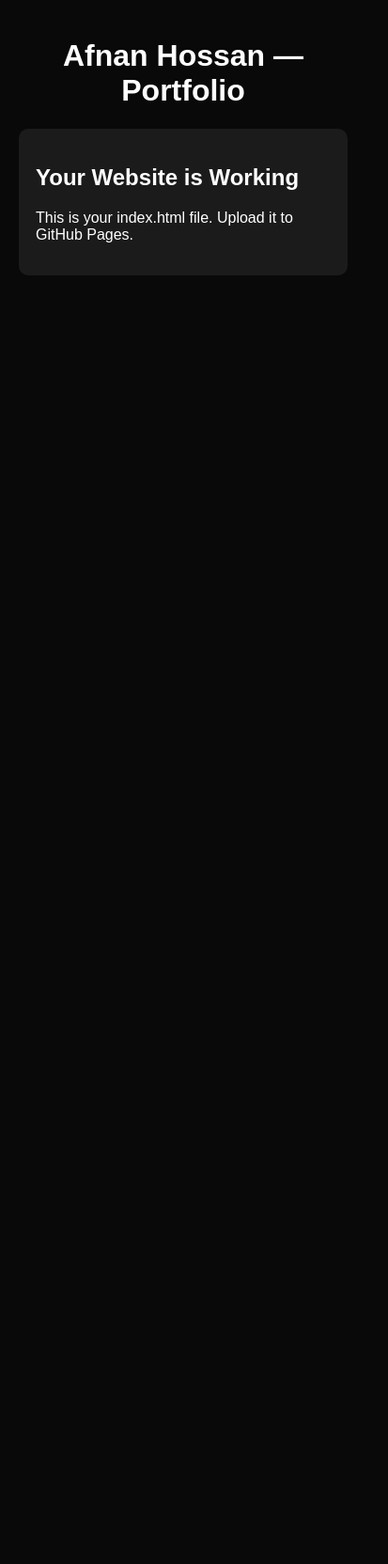
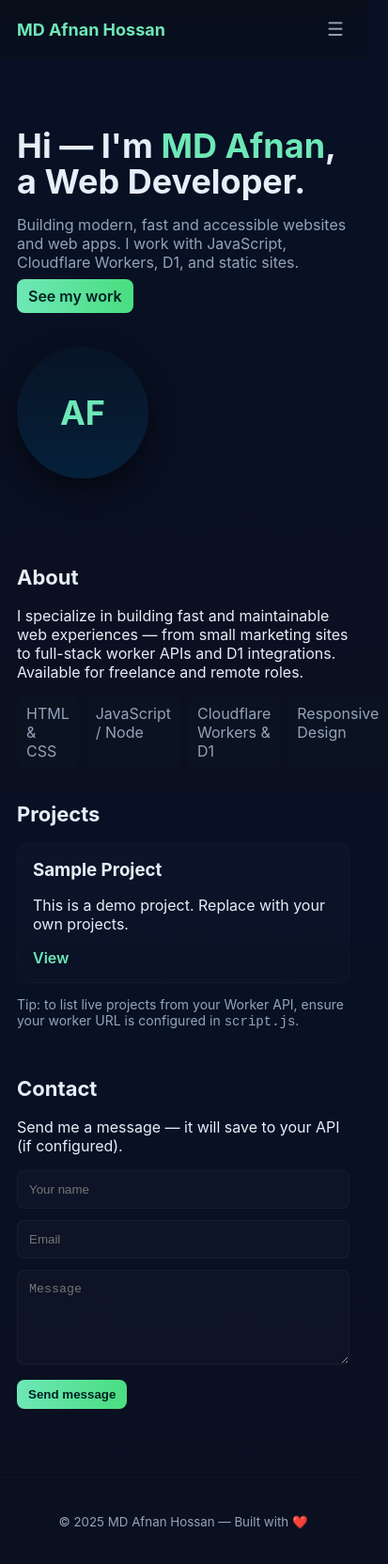
Before and after one commit to mdafnanhossan/afnahossan1.github.io, a plain HTML site: page index.html in a window 390 px wide. Shown: the whole page at 94% size, 413 px wide, since content can reach past the window. Before the commit the page ends 844 px from the top, so only its background shows below. Drawn offline with Linux system fonts and the light colour scheme.

Commit message:
Add files via upload

```diff
--- a/index.html
+++ b/index.html
@@ -1,20 +1,85 @@
-<!DOCTYPE html>
-<html>
+<!doctype html>
+<html lang="en">
 <head>
-  <meta charset="UTF-8">
-  <title>Afnan Portfolio</title>
-  <meta name="viewport" content="width=device-width, initial-scale=1">
-  <style>
-    body { margin:0; font-family:Arial; background:#090909; color:white; padding:20px; }
-    .card { background:#1b1b1b; padding:18px; border-radius:10px; margin-bottom:15px; }
-    h1 { text-align:center; }
-  </style>
+  <meta charset="utf-8" />
+  <meta name="viewport" content="width=device-width,initial-scale=1" />
+  <title>MD Afnan Hossan — Portfolio</title>
+  <meta name="description" content="Portfolio of MD Afnan Hossan — web developer." />
+  <link rel="icon" href="favicon.png" />
+  <link rel="stylesheet" href="style.css">
 </head>
 <body>
-<h1>Afnan Hossan — Portfolio</h1>
-<div class="card">
-  <h2>Your Website is Working</h2>
-  <p>This is your index.html file. Upload it to GitHub Pages.</p>
-</div>
+  <header class="site-header">
+    <div class="container">
+      <a class="brand" href="#">MD Afnan Hossan</a>
+      <nav class="nav">
+        <a href="#about">About</a>
+        <a href="#projects">Projects</a>
+        <a href="#contact">Contact</a>
+        <a class="btn" href="#contact">Hire me</a>
+      </nav>
+      <button class="nav-toggle" aria-label="toggle menu">☰</button>
+    </div>
+  </header>
+
+  <main>
+    <section class="hero">
+      <div class="container hero-inner">
+        <div class="hero-copy">
+          <h1>Hi — I'm <span>MD Afnan</span>, a Web Developer.</h1>
+          <p>Building modern, fast and accessible websites and web apps. I work with JavaScript, Cloudflare Workers, D1, and static sites.</p>
+          <p><a class="btn" href="#projects">See my work</a></p>
+        </div>
+        <div class="hero-photo" aria-hidden="true">
+          <!-- placeholder circle -->
+          <div class="photo-placeholder">AF</div>
+        </div>
+      </div>
+    </section>
+
+    <section id="about" class="section container">
+      <h2>About</h2>
+      <p>I specialize in building fast and maintainable web experiences — from small marketing sites to full-stack worker APIs and D1 integrations. Available for freelance and remote roles.</p>
+      <ul class="skills">
+        <li>HTML & CSS</li>
+        <li>JavaScript / Node</li>
+        <li>Cloudflare Workers & D1</li>
+        <li>Responsive Design</li>
+      </ul>
+    </section>
+
+    <section id="projects" class="section container">
+      <h2>Projects</h2>
+      <div class="grid" id="projects-list">
+        <!-- Projects will be loaded by script.js from the API if available -->
+        <article class="card">
+          <h3>Sample Project</h3>
+          <p>This is a demo project. Replace with your own projects.</p>
+          <a class="link" href="#" target="_blank" rel="noreferrer">View</a>
+        </article>
+      </div>
+      <p class="muted">Tip: to list live projects from your Worker API, ensure your worker URL is configured in <code>script.js</code>.</p>
+    </section>
+
+    <section id="contact" class="section container contact-section">
+      <h2>Contact</h2>
+      <p>Send me a message — it will save to your API (if configured).</p>
+      <form id="contact-form">
+        <div class="field"><input name="name" placeholder="Your name" required></div>
+        <div class="field"><input name="email" placeholder="Email" type="email" required></div>
+        <div class="field"><textarea name="message" placeholder="Message" rows="5" required></textarea></div>
+        <div class="field"><button class="btn" type="submit">Send message</button></div>
+        <p id="form-status" class="muted"></p>
+      </form>
+    </section>
+  </main>
+
+  <footer class="site-footer">
+    <div class="container">
+      <small>© <span id="year"></span> MD Afnan Hossan — Built with ❤️</small>
+    </div>
+  </footer>
+
+  <script src="script.js"></script>
 </body>
 </html>
--- /dev/null
+++ b/script.js
@@ -0,0 +1,75 @@
+// Basic interactive bits and API hookup
+document.getElementById('year').textContent = new Date().getFullYear();
+
+// mobile nav toggle
+document.querySelector('.nav-toggle').addEventListener('click', ()=>{
+  const n = document.querySelector('.nav');
+  n.style.display = (n.style.display === 'flex') ? 'none' : 'flex';
+});
+
+// contact form post (by default POSTS to your Cloudflare Worker API if you set WORKER_API_URL in this file)
+const WORKER_API_URL = ''; // <-- set your worker endpoint, e.g. "https://afnan-portfolio-api.mdafnahossan1.workers.dev"
+const ADMIN_PASSWORD_HEADER = ''; // optional if your messages endpoint requires admin password (leave blank for public messages)
+
+const form = document.getElementById('contact-form');
+form.addEventListener('submit', async (e)=>{
+  e.preventDefault();
+  const statusEl = document.getElementById('form-status');
+  statusEl.textContent = 'Sending...';
+
+  const data = {
+    name: form.name.value,
+    email: form.email.value,
+    message: form.message.value
+  };
+
+  if (!WORKER_API_URL){
+    statusEl.textContent = 'No API configured. Message will not be sent. Configure WORKER_API_URL in script.js.';
+    return;
+  }
+
+  try {
+    const res = await fetch(WORKER_API_URL + '/api/messages', {
+      method: 'POST',
+      headers: {
+        'Content-Type': 'application/json',
+        'x-admin-password': ADMIN_PASSWORD_HEADER
+      },
+      body: JSON.stringify(data)
+    });
+    const json = await res.json();
+    if (res.ok) {
+      statusEl.textContent = 'Message sent — thanks!';
+      form.reset();
+    } else {
+      statusEl.textContent = json && json.error ? 'Error: ' + json.error : 'Failed to send';
+    }
+  } catch (err){
+    statusEl.textContent = 'Network error: ' + err.message;
+  }
+});
+
+// Projects auto-load (if your API exists)
+async function loadProjects(){
+  const list = document.getElementById('projects-list');
+  if (!list) return;
+  const url = WORKER_API_URL ? (WORKER_API_URL + '/api/projects') : null;
+  if (!url) return;
+  try {
+    const r = await fetch(url);
+    if (!r.ok) return;
+    const j = await r.json();
+    if (!j || !j.results) return;
+    list.innerHTML = '';
+    j.results.forEach(p => {
+      const a = document.createElement('article');
+      a.className = 'card';
+      a.innerHTML = `<h3>${escapeHtml(p.title||'Untitled')}</h3><p>${escapeHtml(p.description||'')}</p><a class="link" href="${escapeHtml(p.link||'#')}" target="_blank">View</a>`;
+      list.appendChild(a);
+    })
+  } catch (e){
+    console.log('projects load failed', e);
+  }
+}
+function escapeHtml(s){ return String(s).replace(/&/g,'&amp;').replace(/</g,'&lt;').replace(/>/g,'&gt;'); }
+loadProjects();
--- /dev/null
+++ b/style.css
@@ -0,0 +1,46 @@
+:root{
+  --bg:#0f1724; --card:#0b1220; --muted:#94a3b8; --accent:#6ee7b7; --glass: rgba(255,255,255,0.03);
+  --container:1100px;
+  color-scheme: dark;
+}
+*{box-sizing:border-box}
+html,body{height:100%;margin:0;font-family:Inter,ui-sans-serif,system-ui,-apple-system,"Segoe UI",Roboto,"Helvetica Neue",Arial; background:linear-gradient(180deg,#071025 0%, #0b1020 100%); color:#e6eef8;}
+.container{max-width:var(--container);margin:0 auto;padding:28px;}
+.site-header{backdrop-filter:blur(6px);position:sticky;top:0;background:linear-gradient(180deg, rgba(10,14,22,0.7), rgba(10,14,22,0.3));border-bottom:1px solid rgba(255,255,255,0.02);}
+.site-header .container{display:flex;align-items:center;gap:16px;justify-content:space-between;}
+.brand{font-weight:700;color:var(--accent);text-decoration:none;font-size:18px}
+.nav{display:flex;gap:12px;align-items:center}
+.nav a{color:var(--muted);text-decoration:none;padding:6px 8px;border-radius:6px}
+.nav a:hover{color:#fff;background:var(--glass)}
+.btn{background:linear-gradient(90deg,var(--accent),#4ade80);padding:8px 12px;border-radius:8px;color:#022; text-decoration:none;border:none;cursor:pointer;font-weight:600}
+.nav-toggle{display:none;background:none;border:0;color:var(--muted);font-size:20px}
+
+.hero{padding:56px 0}
+.hero-inner{display:flex;gap:28px;align-items:center;justify-content:space-between}
+.hero-copy h1{font-size:36px;margin:0 0 12px 0;line-height:1.05}
+.hero-copy h1 span{color:var(--accent)}
+.hero-copy p{color:var(--muted);max-width:68ch}
+.hero-photo .photo-placeholder{width:140px;height:140px;border-radius:50%;display:flex;align-items:center;justify-content:center;background:linear-gradient(180deg,#081426,#05203a);font-weight:700;color:var(--accent);font-size:36px;box-shadow:0 10px 30px rgba(0,0,0,0.6)}
+
+.section{padding:36px 0}
+h2{margin:0 0 18px 0;font-size:22px}
+.skills{display:flex;gap:8px;list-style:none;padding:0;margin:12px 0 0 0}
+.skills li{background:var(--card);padding:8px 10px;border-radius:8px;color:var(--muted)}
+
+.grid{display:grid;grid-template-columns:repeat(auto-fit,minmax(240px,1fr));gap:16px}
+.card{background:linear-gradient(180deg, rgba(255,255,255,0.02), rgba(255,255,255,0.01));padding:16px;border-radius:10px;border:1px solid rgba(255,255,255,0.02)}
+.card h3{margin:0 0 8px 0}
+.link{color:var(--accent);text-decoration:none;font-weight:600}
+
+.muted{color:var(--muted);font-size:14px}
+.contact-section form{max-width:720px}
+.field{margin-bottom:12px}
+input,textarea{width:100%;padding:12px;border-radius:8px;border:1px solid rgba(255,255,255,0.04);background:rgba(255,255,255,0.02);color:#eaf3ff;resize:vertical}
+.site-footer{padding:18px 0;text-align:center;color:var(--muted);border-top:1px solid rgba(255,255,255,0.02);margin-top:40px}
+
+@media(max-width:880px){
+  .hero-inner{flex-direction:column;align-items:flex-start}
+  .nav{display:none}
+  .nav-toggle{display:block}
+  .container{padding:18px}
+}
```
Also changed, not shown: favicon.png (added), 1 other file.
